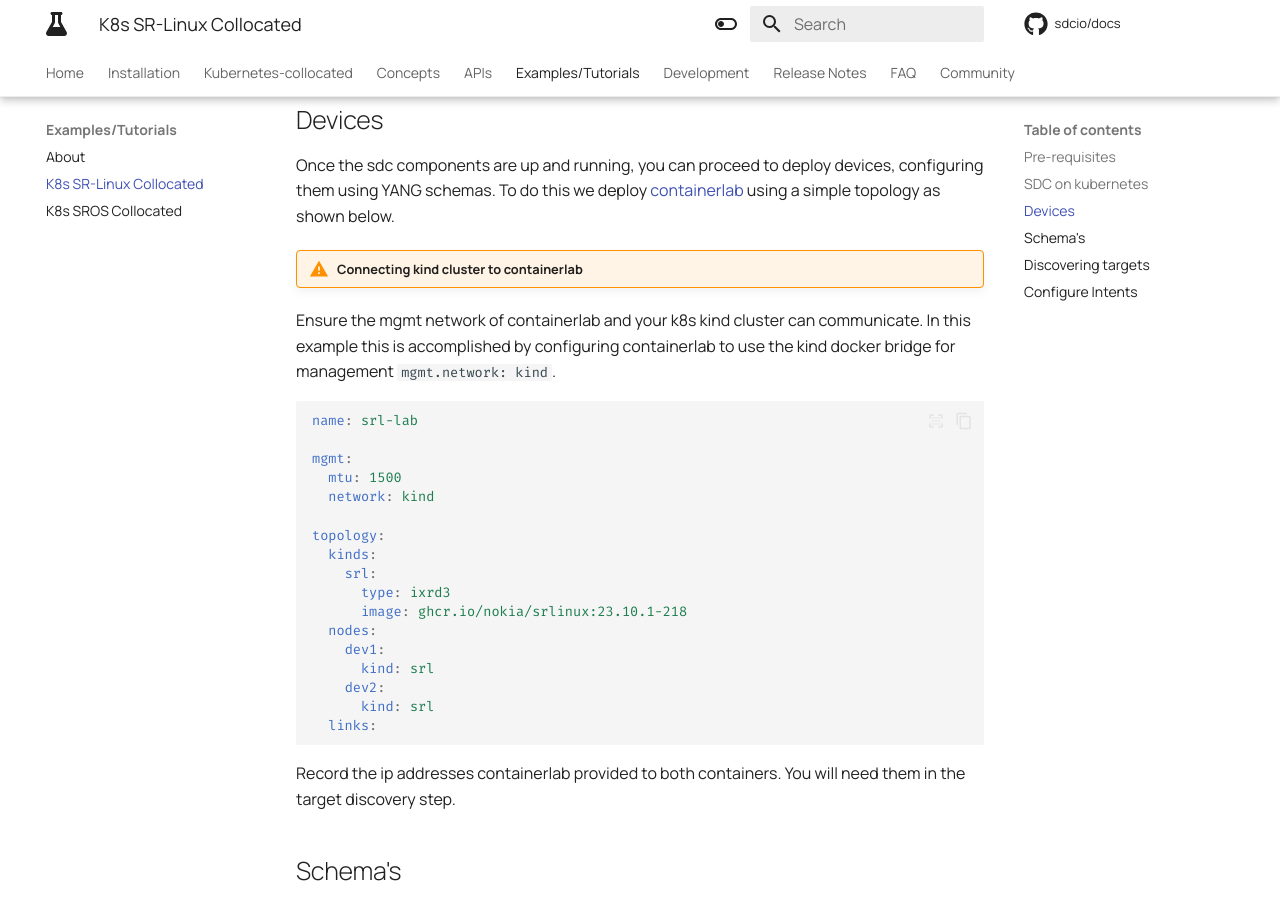
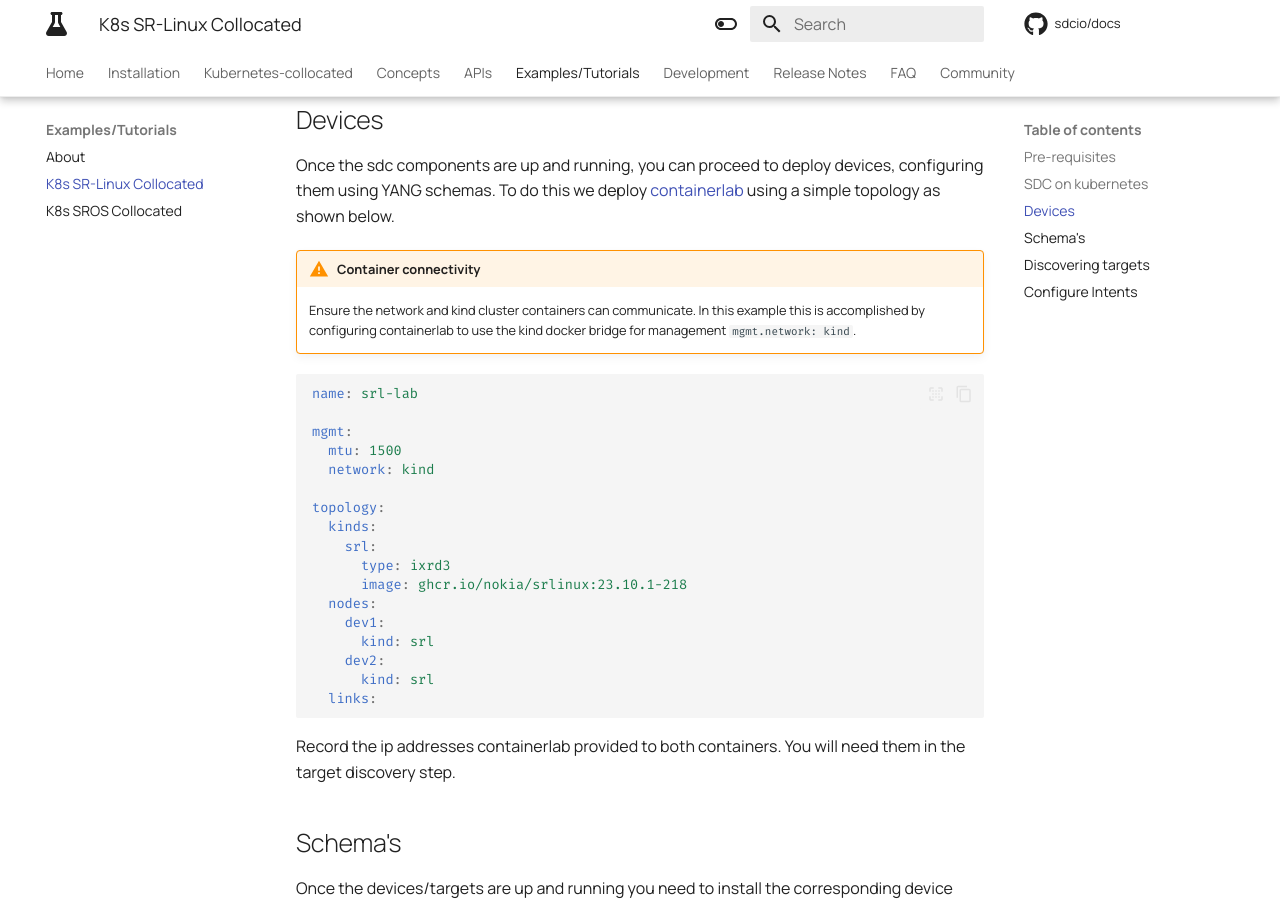
Before and after one commit to sdcio/docs, an MkDocs documentation site: the page built from docs/examples/1_k8s_srl_collocated.md, in a window 1280 px wide and 900 px high, scrolled down 360 px. Built offline with MkDocs 1.6.1 and Material for MkDocs 9.7.7, drawn with Linux system fonts in a browser that asks for light colours; comment, search, counter and statistics services are not loaded.

Commit message:
updated warning to connect containerlab with mgmt network of docker

````diff
--- a/docs/examples/1_k8s_srl_collocated.md
+++ b/docs/examples/1_k8s_srl_collocated.md
@@ -12,8 +12,8 @@
 
 Once the sdc components are up and running, you can proceed to deploy devices, configuring them using YANG schemas. To do this we deploy [containerlab][containerlab] using a simple topology as shown below.
 
-!!!warning "Connecting kind cluster to containerlab"
-  Ensure the mgmt network of containerlab and your k8s kind cluster can communicate. In this example this is accomplished by configuring containerlab to use the kind docker bridge for management `mgmt.network: kind`.
+!!!warning "Container connectivity"
+    Ensure the network and kind cluster containers can communicate. In this example this is accomplished by configuring containerlab to use the kind docker bridge for management `mgmt.network: kind`.
 
 ```yaml
 name: srl-lab
--- a/mkdocs.yml
+++ b/mkdocs.yml
@@ -139,8 +139,8 @@
   - pymdownx.critic
   - pymdownx.details
   - pymdownx.emoji:
-      emoji_index: !!python/name:materialx.emoji.twemoji
-      emoji_generator: !!python/name:materialx.emoji.to_svg
+  #    emoji_index: !!python/name:materialx.emoji.twemoji
+  #    emoji_generator: !!python/name:materialx.emoji.to_svg
   - pymdownx.highlight:
       line_spans: __span
       anchor_linenums: true
````
